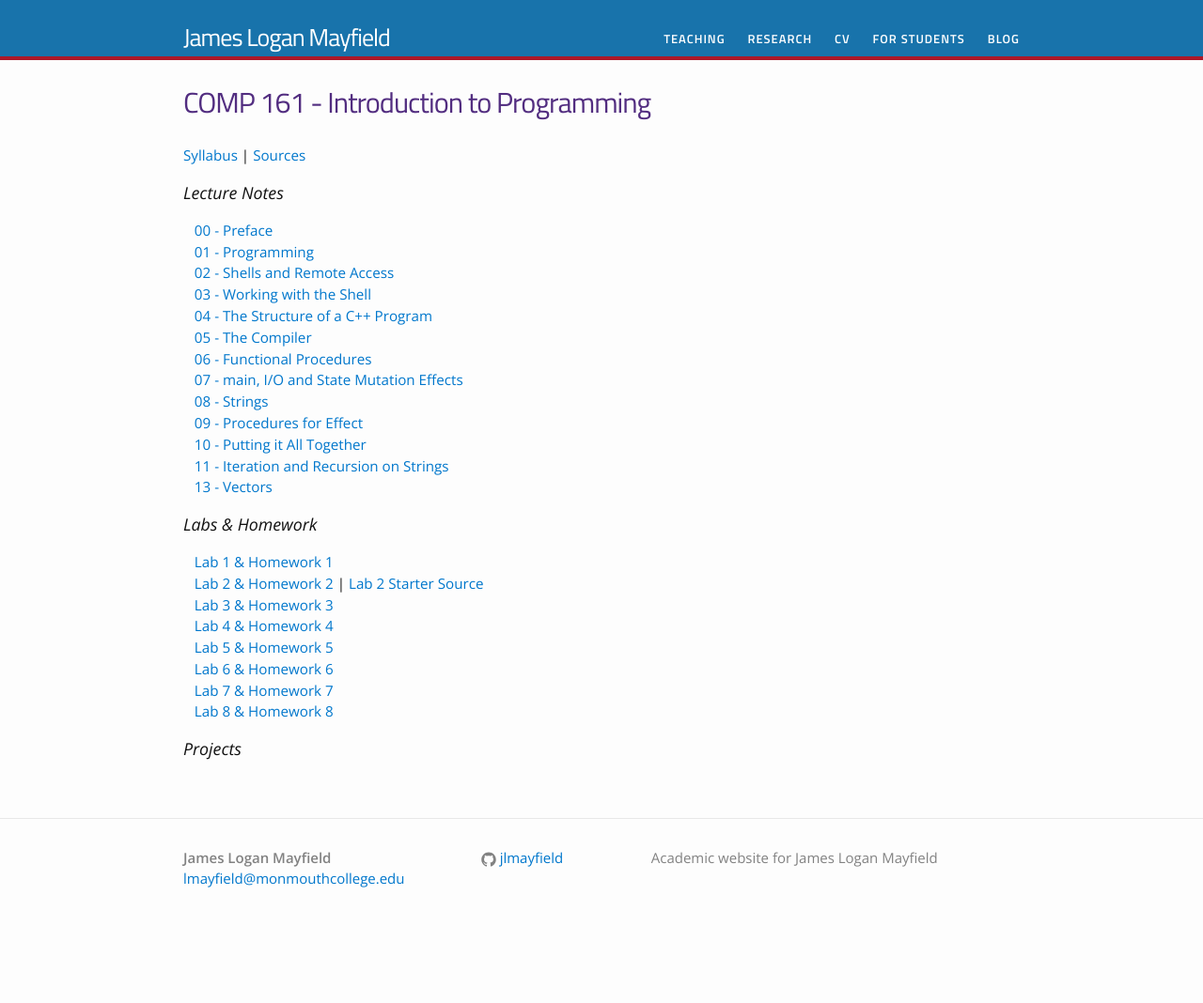
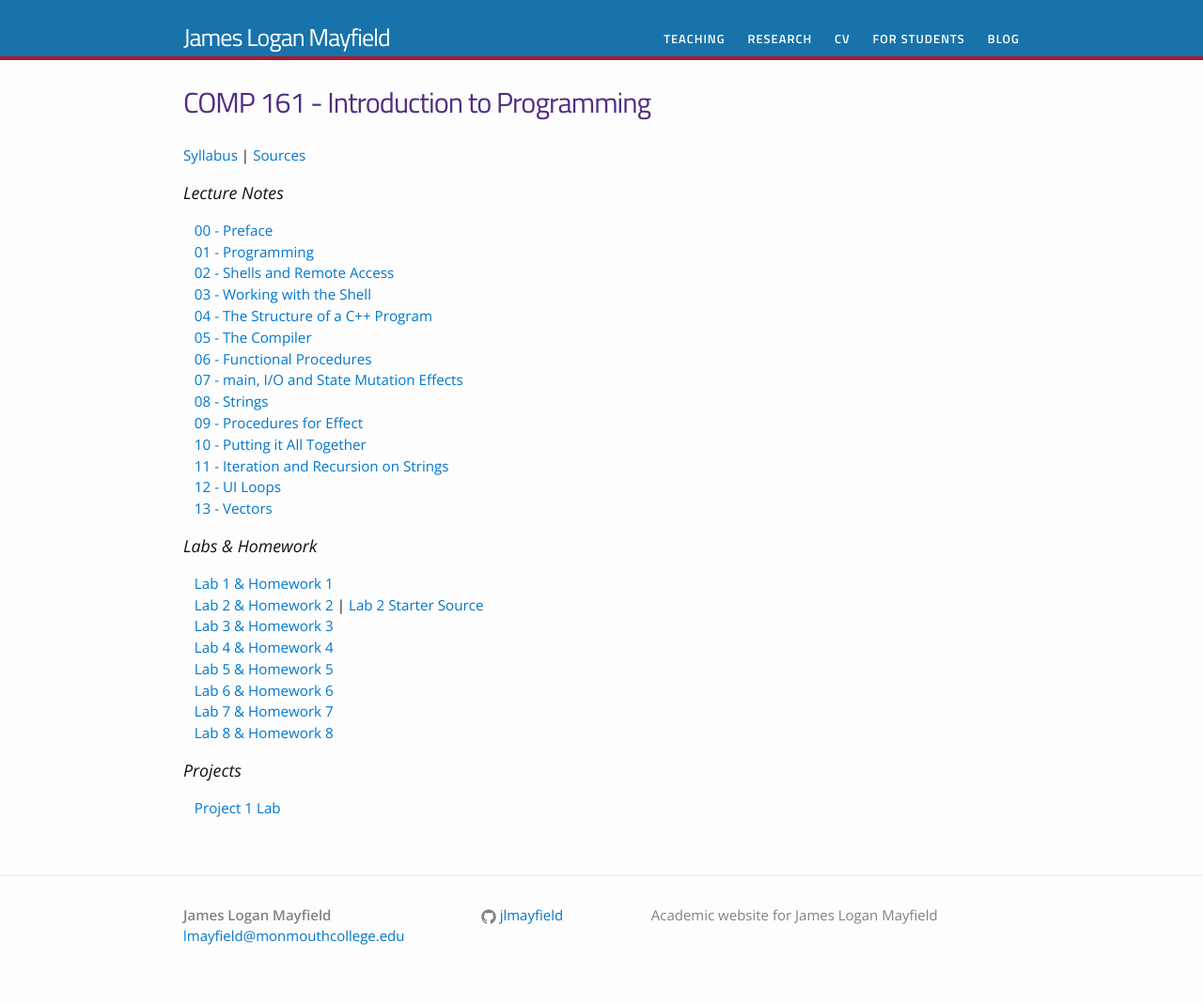
Before and after one commit to jlmayfield/jlmayfield.github.io, a Jekyll site: the page built from teaching/comp161.md, in a window 1280 px wide. Shown: the whole page at 94% size. Built offline with Jekyll 4.4.1, drawn with Linux system fonts in a browser that asks for light colours; before the commit the page ends 1007 px from its top, so only the background shows below that.

Commit message:
update c161 LN12 and proj1 lab

```diff
--- a/teaching/comp161.md
+++ b/teaching/comp161.md
@@ -21,6 +21,7 @@ permalink: /teaching/COMP161/
 &nbsp;&nbsp;&nbsp;[09 - Procedures for Effect](/teaching/COMP161/notes/comp161-lectureNotes-09.pdf)
 &nbsp;&nbsp;&nbsp;[10 - Putting it All Together](/teaching/COMP161/notes/comp161-lectureNotes-10.pdf)
 &nbsp;&nbsp;&nbsp;[11 - Iteration and Recursion on Strings](/teaching/COMP161/notes/comp161-lectureNotes-11.pdf)
+&nbsp;&nbsp;&nbsp;[12 - UI Loops](/teaching/COMP161/notes/comp161-lectureNotes-12.pdf)
 &nbsp;&nbsp;&nbsp;[13 - Vectors](/teaching/COMP161/notes/comp161-lectureNotes-13.pdf)
 
 
@@ -39,3 +40,5 @@ permalink: /teaching/COMP161/
 
 
 ### Projects
+
+&nbsp;&nbsp;&nbsp;[Project 1 Lab](/teaching/COMP161/projects/comp161-proj1c-lab.pdf)
```
Also changed, not shown: 2 other files.
